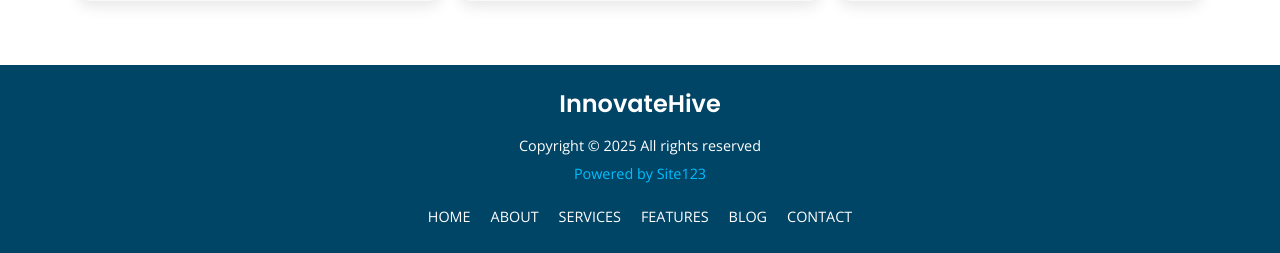
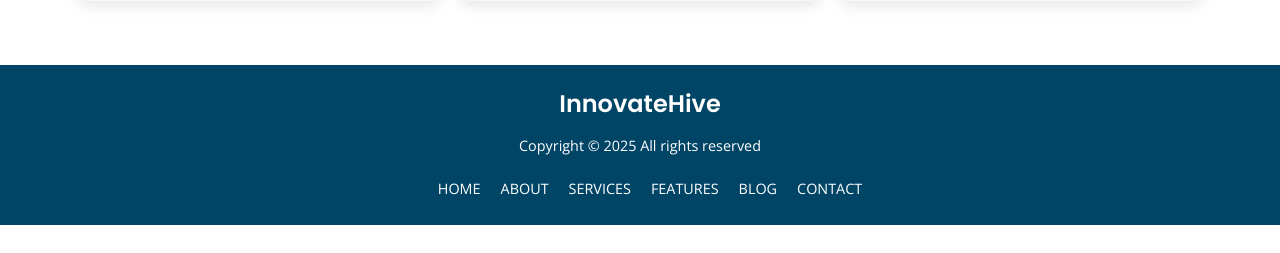
Before and after one commit to innovatehive7/InnvoativeHivecode, a Flask app: page /all_blogs in a window 1280 px wide. Shown: the part 1084-1337 px from the top of the page. After the commit the page ends 1309 px from the top, so only its background shows below. Run offline with Flask 3, Linux system fonts and the light colour scheme.

Commit message:
Update all_blogs.html

```diff
--- a/templates/all_blogs.html
+++ b/templates/all_blogs.html
@@ -466,7 +466,7 @@
             href="https://www.site123.com/"
             target="_blank"
             rel="noopener noreferrer"
-            >Powered by Site123</a
+
           >
         </p>
       </div>
```
